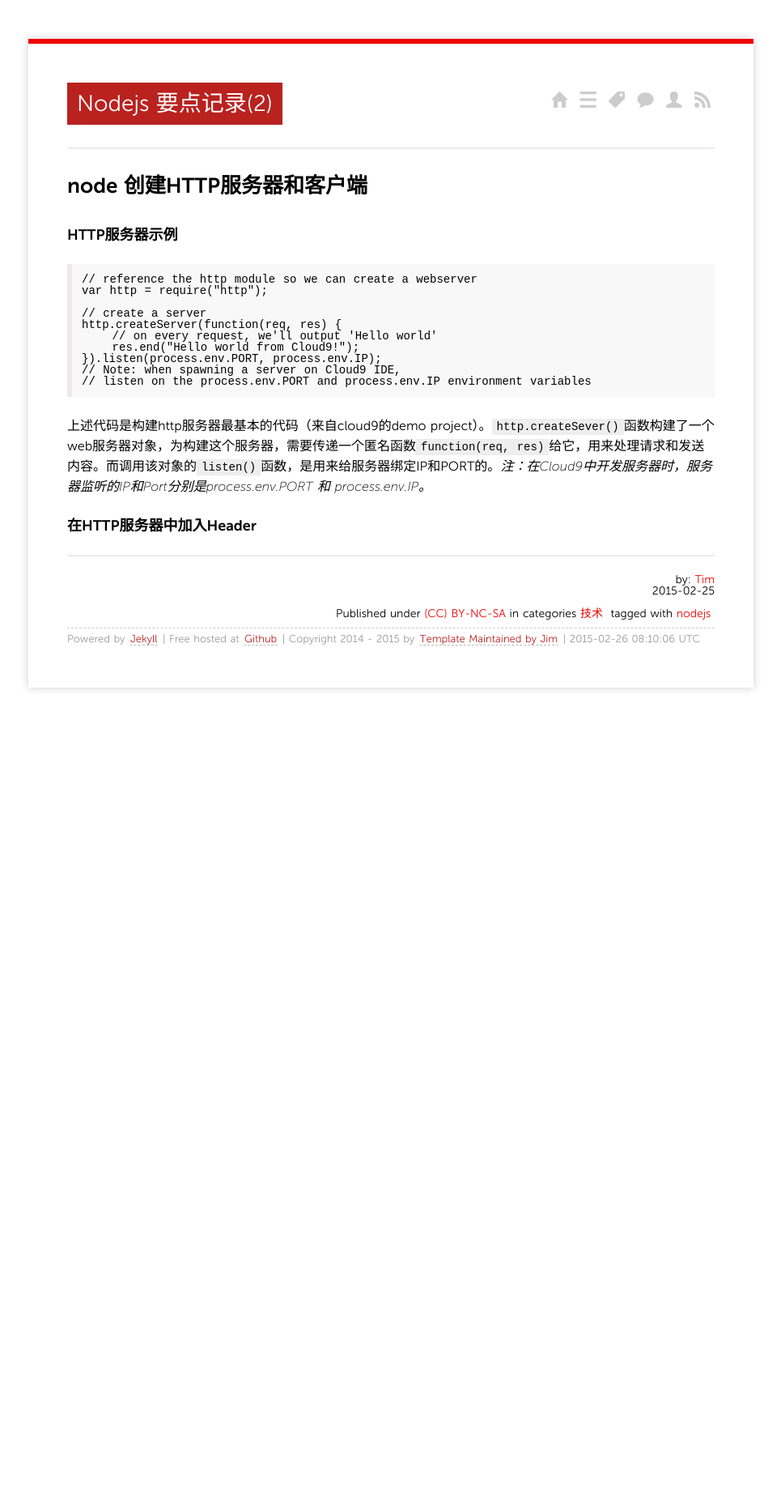
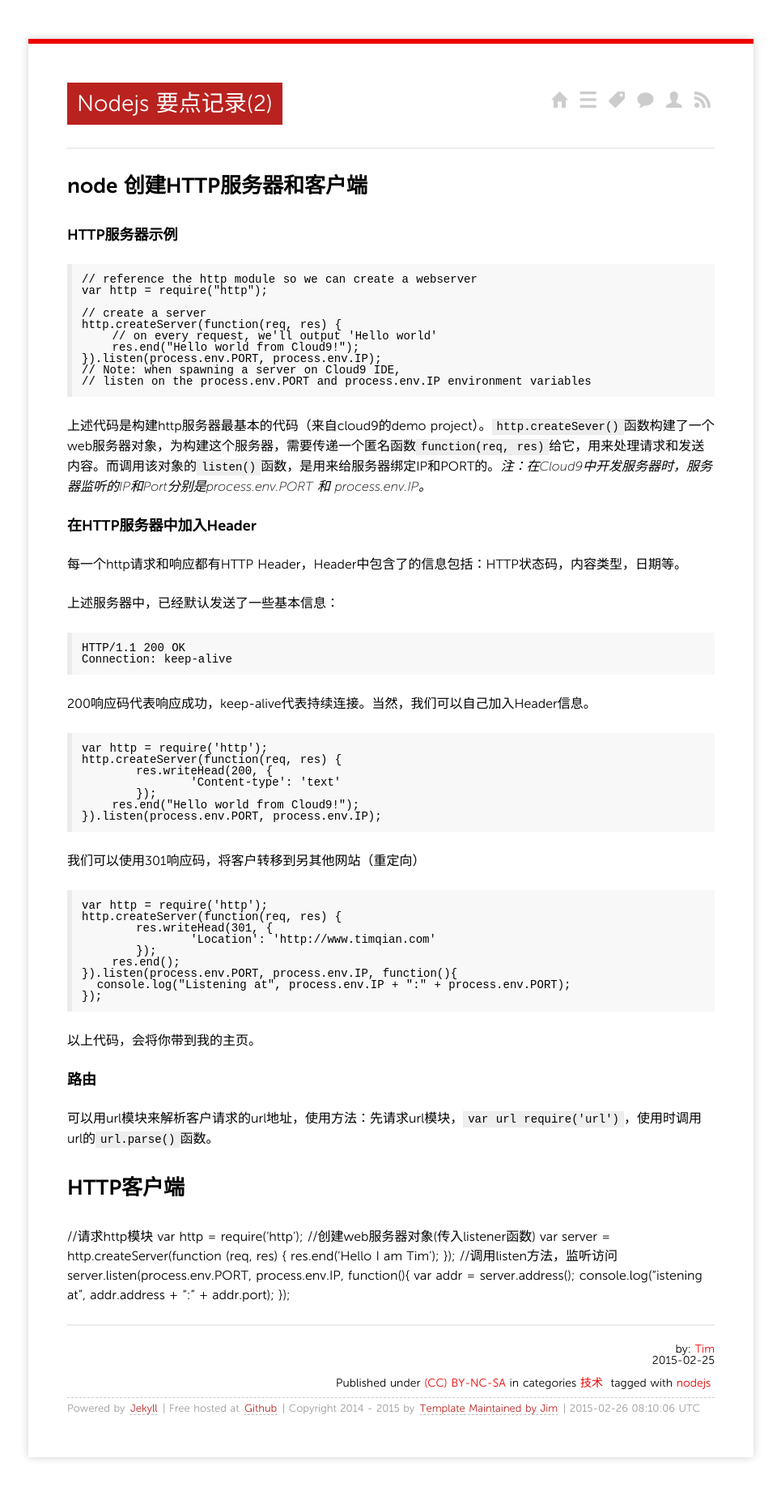
Before and after one commit to timqian/used_to_be_timqian.github.io, a Jekyll site: the page built from _posts/2015-2-25-Nodejs要点记录(2).md, in a window 1280 px wide. Shown: the whole page at 81% size, without its empty margins (157-1122 px from the left). Built offline with Jekyll 4.4.1, drawn with Linux system fonts in a browser that asks for light colours; nearby versions of some CDN libraries; comment, search, counter and statistics services are not loaded; before the commit the page ends 900 px from its top, so only the background shows below that.

Commit message:
Published with https://stackedit.io/

```diff
--- a/_posts/2015-2-25-Nodejs要点记录(2).md
+++ b/_posts/2015-2-25-Nodejs要点记录(2).md
@@ -26,3 +26,50 @@
 上述代码是构建http服务器最基本的代码（来自cloud9的demo project）。`http.createSever()`函数构建了一个web服务器对象，为构建这个服务器，需要传递一个匿名函数`function(req, res)`给它，用来处理请求和发送内容。而调用该对象的`listen()`函数，是用来给服务器绑定IP和PORT的。*注：在Cloud9中开发服务器时，服务器监听的IP和Port分别是process.env.PORT 和 process.env.IP。*
 
 ###在HTTP服务器中加入Header
+每一个http请求和响应都有HTTP Header，Header中包含了的信息包括：HTTP状态码，内容类型，日期等。
+
+上述服务器中，已经默认发送了一些基本信息：
+
+	HTTP/1.1 200 OK
+	Connection: keep-alive
+
+200响应码代表响应成功，keep-alive代表持续连接。当然，我们可以自己加入Header信息。
+
+	var http = require('http');
+	http.createServer(function(req, res) {
+		res.writeHead(200, {
+			'Content-type': 'text'
+		});
+	    res.end("Hello world from Cloud9!");
+	}).listen(process.env.PORT, process.env.IP);
+
+我们可以使用301响应码，将客户转移到另其他网站（重定向）
+
+	var http = require('http');
+	http.createServer(function(req, res) {
+		res.writeHead(301, {
+			'Location': 'http://www.timqian.com'
+		});
+	    res.end();
+	}).listen(process.env.PORT, process.env.IP, function(){
+	  console.log("Listening at", process.env.IP + ":" + process.env.PORT);
+	});
+
+以上代码，会将你带到我的主页。
+
+###路由
+可以用url模块来解析客户请求的url地址，使用方法：先请求url模块，`var url require('url')`，使用时调用url的`url.parse()`函数。
+
+##HTTP客户端
+
+//请求http模块
+var http = require('http');
+//创建web服务器对象(传入listener函数)
+var server = http.createServer(function (req, res) {
+  res.end('Hello I am Tim');
+});
+//调用listen方法，监听访问
+server.listen(process.env.PORT, process.env.IP, function(){
+  var addr = server.address();
+  console.log("istening at", addr.address + ":" + addr.port);
+});
```
